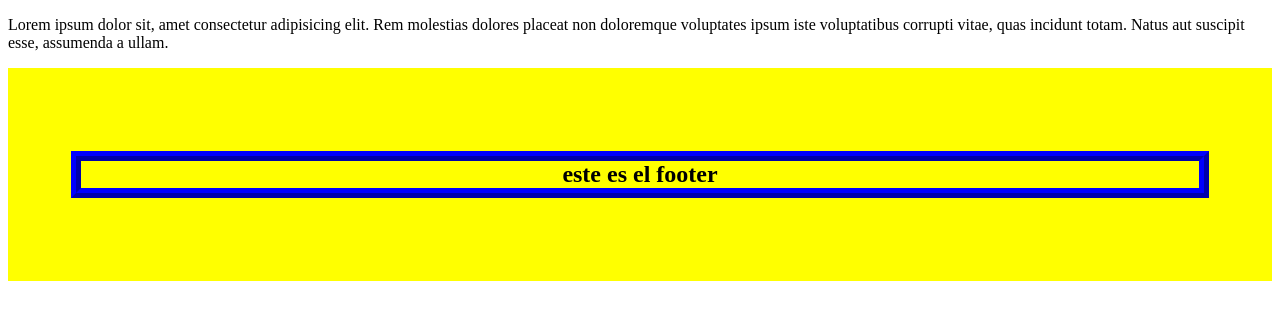
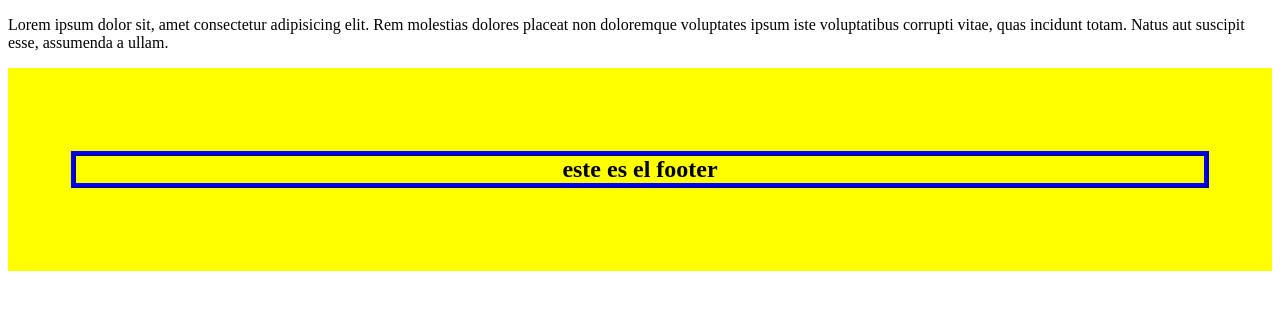
Before and after one commit to amyjubi18/blog, a plain HTML site: page index.html in a window 1280 px wide. Shown: the part 312-632 px from the top of the page. Drawn offline with Linux system fonts and the light colour scheme.

Commit message:
este es el pie de pagina

```diff
--- a/index.css
+++ b/index.css
@@ -34,7 +34,7 @@ h2{
     font-weight: bold;
     text-align: center;
     font-size: x-large;
-    border: 10px ridge blue;
+    border: 5px ridge blue;
 
 
 }
```
